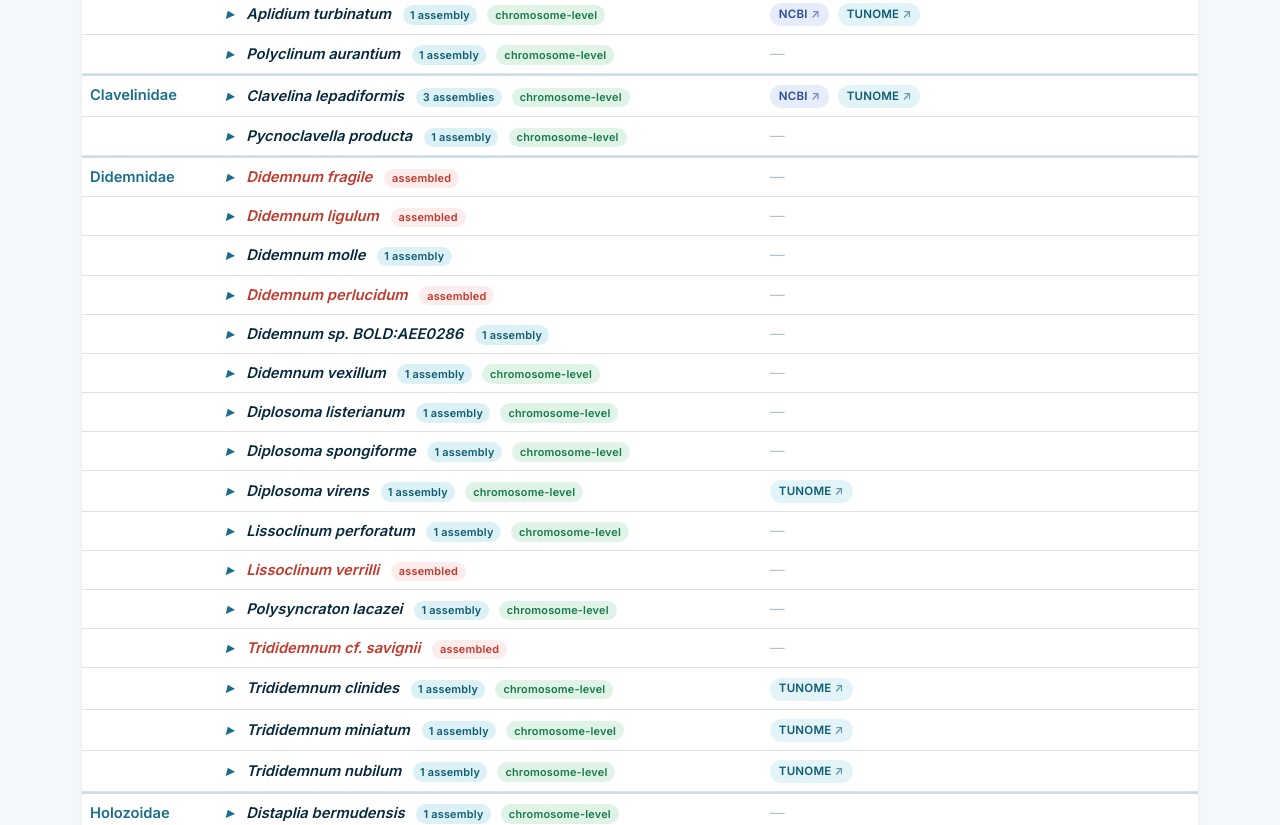
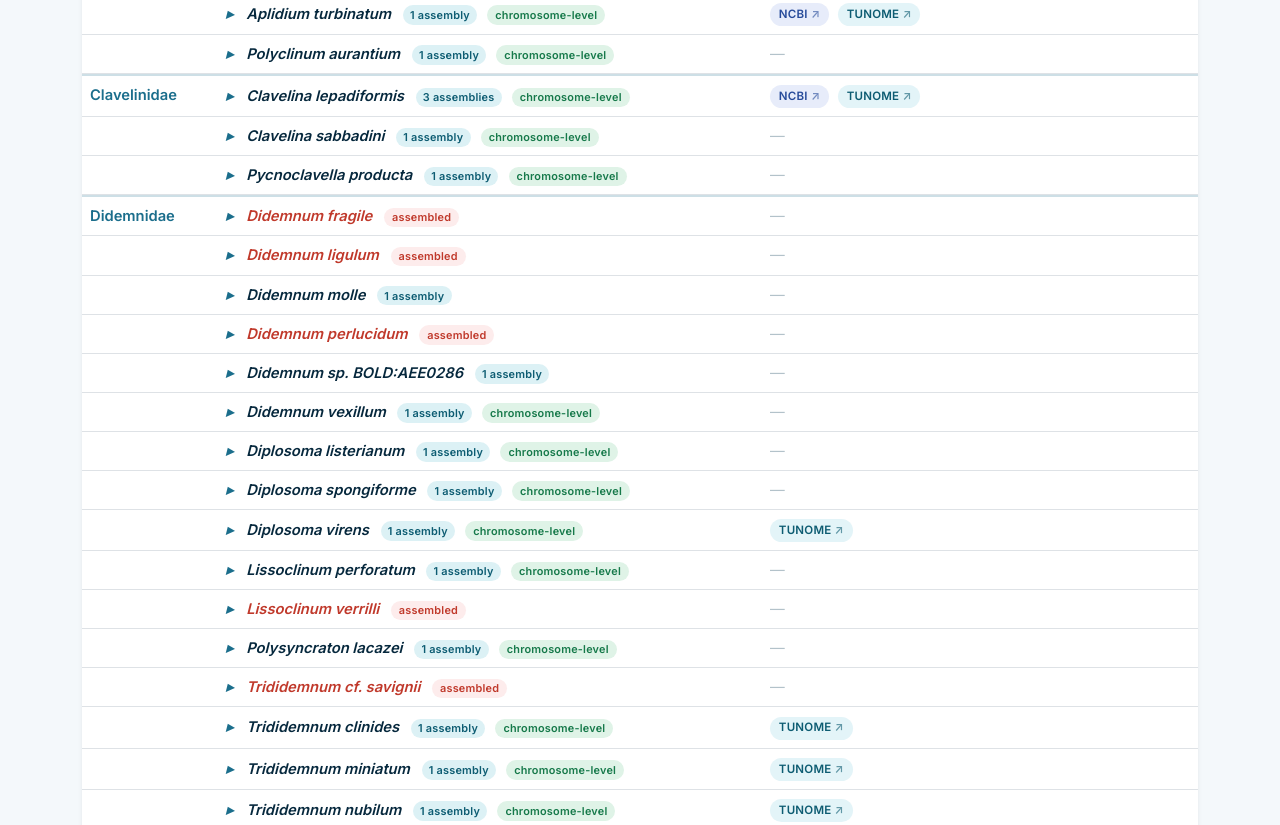
Before and after one commit to ttshito/tunicate-portal, a website: page public/genomes.html in a window 1280 px wide. Shown: the part 1975-2800 px from the top of the page. Drawn offline with nearby package versions, Linux system fonts and the light colour scheme.

Commit message:
data: Clavelina sabbadini, B. schlosseri SU_Bsch, C. robusta HT RefSeq (NCBI 2026-11)
- New species Clavelina sabbadini kaClaSabb1.1 (GCA_990133625.1, Genoscope, 97.4% on 9 chromosomes)
- Botryllus schlosseri SU_Bsch (GCA_062068092.1, Stanford, scaffold-level, 673 Mb)
- Ciona robusta HT: refseq GCF_009617815.1 (RS_2026_10)
- updated / ?v= -> 2026-11-10

Closes #27

Co-Authored-By: Claude Opus 5.5 <noreply@anthropic.com>

```diff
--- a/public/assets/js/genomes-data.js
+++ b/public/assets/js/genomes-data.js
@@ -7,7 +7,7 @@ window.TUNICATE_GENOMES = {
   // Date this dataset was last refreshed from NCBI/TUNOME (YYYY-MM-DD).
   // Bump this whenever you update the data — it is shown on the page as a
   // staleness cue and reminder to re-run the update (see UPDATING.md).
-  updated: "2026-11-04",
+  updated: "2026-11-10",
 
   // Optional subtitle shown next to each order's group header (scientific only).
   orderSubtitles: {},
@@ -23,7 +23,7 @@ window.TUNICATE_GENOMES = {
     ]},
     { sp: "Ciona robusta", taxid: 1774208, family: "Cionidae", order: "Phlebobranchia", cls: "Ascidiacea", asm: [
       { n: "KH", acc: "GCA_000224145.2", level: "Chromosome", chrPct: 67.9, size: "115 Mb", year: 2013, ref: "Community reference", refseq: "GCF_000224145.3", aniseed: true, note: "Classic Kyoto “KH” assembly: NCBI lists it as chromosome-level, but only 67.9% (78 Mb) sits on the 14 chromosomes — the other 37 Mb is in 1,257 unplaced scaffolds (Satou et al. 2019). Type A (formerly filed by NCBI as C. intestinalis; moved to C. robusta, taxid 1774208, by 2026-11). Basis of the KH2012 gene models (the KY21 models are on the GHOST HT assembly). RefSeq GCF_000224145.3 (Annotation Release 104, 2018; still filed under C. intestinalis, taxid 7719) — NCBI has since retired it (“suppressed: superseded by newer assembly for species”, the C. intestinalis reference moved to the Type-B GCF_018327825.1); the record and its files are still served. ANISEED serves the KH2012 gene models (KH “Joined Scaffold”) under C. robusta." },
-      { n: "HT (Ghost / KY21)", acc: "GCA_009617815.2", level: "Chromosome", chrPct: 95.6, size: "123 Mb", year: 2019, gm: true, gmUrl: "http://ghost.zool.kyoto-u.ac.jp/download_ht.html", gmLabel: "GHOST", note: "Ghost HT assembly (Satou et al. 2019, Kyoto, PacBio/MECAT, inbred Type-A line) + KY21 gene models — the community C. robusta gene-model reference. On GenBank as ASM961781v2 GCA_009617815.2; the gene models are only at GHOST." },
+      { n: "HT (Ghost / KY21)", acc: "GCA_009617815.2", level: "Chromosome", chrPct: 95.6, size: "123 Mb", year: 2019, gm: true, gmUrl: "http://ghost.zool.kyoto-u.ac.jp/download_ht.html", gmLabel: "GHOST", refseq: "GCF_009617815.1", note: "Ghost HT assembly (Satou et al. 2019, Kyoto, PacBio/MECAT, inbred Type-A line) + KY21 gene models — the community C. robusta gene-model reference. On GenBank as ASM961781v2 GCA_009617815.2; the KY21 gene models are only at GHOST. NCBI RefSeq annotation GCF_009617815.1 (GCF_009617815.1-RS_2026_10, released 2026-10-26) is a separate NCBI gene model on this assembly." },
     ]},
     { sp: "Ciona savignyi", taxid: 51511, family: "Cionidae", order: "Phlebobranchia", cls: "Ascidiacea", asm: [
       { n: "ASM5413134v1", acc: "GCA_054131345.1", level: "Chromosome", chrPct: 96, size: "201 Mb", year: 2025, ref: "Reference", note: "New chromosome-level assembly (Chinese Academy of Sciences)." },
@@ -183,6 +183,7 @@ window.TUNICATE_GENOMES = {
     { sp: "Botryllus schlosseri", taxid: 30301, family: "Styelidae", order: "Stolidobranchia", cls: "Ascidiacea", asm: [
       { n: "Bs_hap1", acc: "GCA_051294905.1", level: "Chromosome", chrPct: 96.8, size: "496 Mb", year: 2025, ref: "Reference", gm: true, gmUrl: "https://octopus.obs-vlfr.fr/public/Botryllus_genome/index.html", gmLabel: "OCTOPUS", links: [{ url: "https://gigadb.org/dataset/102718", label: "GigaDB" }], refseq: "GCF_051294905.1", note: "CNRS/Sorbonne, chromosome-level — clade A1 (clone E*), 16 chromosomes, 22,275 protein-coding genes / 30,813 isoforms, BUSCO 91.6% (De Thier et al. 2025, GigaScience 14:giaf097). Golden star tunicate — regeneration/allorecognition model. RefSeq GCF_051294905.1. Hap2 GCA_051294915.1. Gene models come from OCTOPUS (CNRS Villefranche), which serves FASTA + GFF3 for hap1, hap2 and the primary assembly, plus the NOVOPlasty mitochondrial genome. The paper's GigaDB dataset (doi:10.5524/102718) holds the hap1, hap2 and collapsed assemblies with their GFF3 annotations, CDS/protein FASTA, repeat annotations and BUSCO results in one place." },
       { n: "kaBotSchl7_p1.1", acc: "GCA_059910395.1", level: "Contig", size: "557 Mb", year: 2026, note: "Canada's national genome sequencing platform (HiFi/hifiasm), contig-level. Alt pseudohaplotype GCA_059910365.1 (420 Mb)." },
+      { n: "SU_Bsch", acc: "GCA_062068092.1", level: "Scaffold", size: "673 Mb", year: 2026, note: "Stanford University, PacBio Sequel IIe (released 2026-10-29; BioProject PRJNA1246227). Same isolate 356a (Monterey Bay, CA) as the 2013 Stanford assembly; 2,040 scaffolds, scaffold N50 1.1 Mb. No RefSeq annotation yet." },
       { n: "356a-chromosome-assembly", acc: "GCA_000444245.1", level: "Scaffold", size: "580 Mb", year: 2013, gm: true, aniseed: true, note: "Original Stanford assembly (the classic colonial-model reference). Despite the name, NCBI classifies it as scaffold-level. Carries the ANISEED/TUNOME gene model — ANISEED serves the chromosome-scale “botznik-chr” fasta of this 2013 release." },
     ]},
     { sp: "Botrylloides diegensis", taxid: 62933, family: "Styelidae", order: "Stolidobranchia", cls: "Ascidiacea", asm: [
@@ -297,6 +298,9 @@ window.TUNICATE_GENOMES = {
     ]},
     { sp: "Polyclinum aurantium", taxid: 201966, family: "Polyclinidae", order: "Aplousobranchia", cls: "Ascidiacea", asm: [
       { n: "kaPolAura3.1", acc: "GCA_986268195.1", level: "Chromosome", chrPct: 99.2, size: "257 Mb", year: 2026, note: "Genoscope, chromosome-level." },
+    ]},
+    { sp: "Clavelina sabbadini", taxid: 2907997, family: "Clavelinidae", order: "Aplousobranchia", cls: "Ascidiacea", asm: [
+      { n: "kaClaSabb1.1", acc: "GCA_990133625.1", level: "Chromosome", chrPct: 97.4, size: "158 Mb", year: 2026, note: "Genoscope / ATLASea, chromosome-level (PacBio HiFi + Arima Hi-C, released 2026-11-04), 9 chromosomes; Mediterranean Sea. No RefSeq annotation yet." },
     ]},
     { sp: "Clavelina lepadiformis", taxid: 159417, family: "Clavelinidae", order: "Aplousobranchia", cls: "Ascidiacea", asm: [
       { n: "kaClaLepa1.1", acc: "GCA_947623445.1", level: "Chromosome", chrPct: 98.6, size: "210 Mb", year: 2022, ref: "Reference", refseq: "GCF_947623445.1", note: "Sanger ToL, chromosome-level. Light-bulb sea squirt. RefSeq GCF_947623445.1. Alt haplotype GCA_947623165.1." },
--- a/public/genomes.html
+++ b/public/genomes.html
@@ -15,7 +15,7 @@
        cache-control: max-age=600, so without it a visitor keeps the old JS
        after an update. Bump every ?v= on this page (and index.html) to the
        new date whenever the CSS/JS/data changes — see §6 of UPDATING.md. -->
-  <link href="assets/css/style.css?v=2026-11-04" rel="stylesheet" />
+  <link href="assets/css/style.css?v=2026-11-10" rel="stylesheet" />
   <link rel="icon" href="assets/img/favicon.ico" sizes="any" />
   <link rel="icon" type="image/png" sizes="32x32" href="assets/img/favicon-32.png" />
   <link rel="apple-touch-icon" href="assets/img/apple-touch-icon.png" />
@@ -240,7 +240,7 @@
 
   <script src="https://cdn.jsdelivr.net/npm/bootstrap@5.3.3/dist/js/bootstrap.bundle.min.js"
           integrity="sha384-YvpcrYf0tY3lHB60NNkmXc5s9fDVZLESaAA55NDzOxhy9GkcIdslK1eN7N6jIeHz" crossorigin="anonymous"></script>
-  <script src="assets/js/genomes-data.js?v=2026-11-04"></script>
-  <script src="assets/js/genomes.js?v=2026-11-04"></script>
+  <script src="assets/js/genomes-data.js?v=2026-11-10"></script>
+  <script src="assets/js/genomes.js?v=2026-11-10"></script>
 </body>
 </html>
```
Also changed, not shown: public/index.html (+1 -1 lines), CHANGELOG.md.
